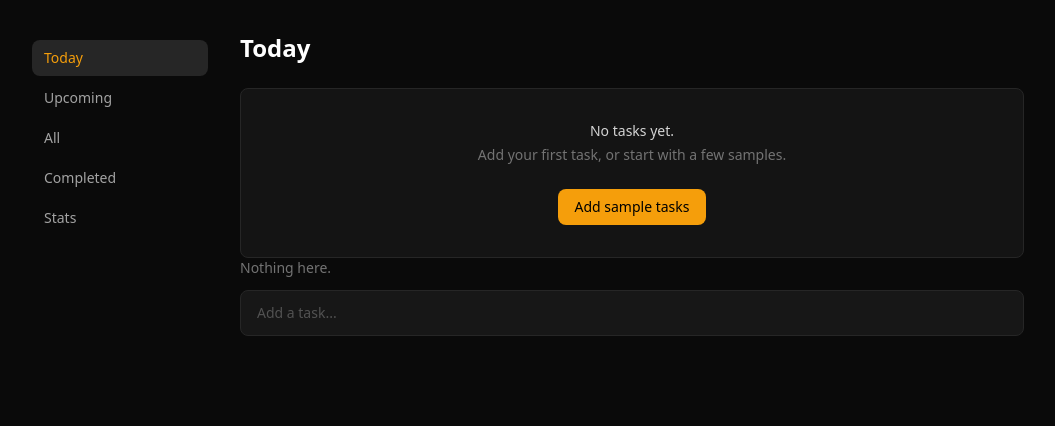
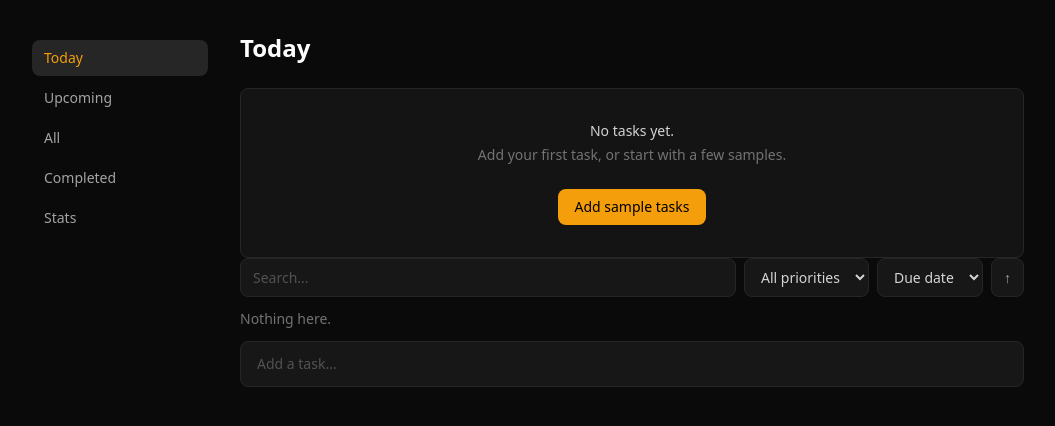
Before and after one commit to 2hyoon/cadence, a Next.js app: page / in a window 1280 px wide. Shown: the top 426 px of the page, without its empty margins (112-1167 px from the left). Built offline with nearby package versions, Linux system fonts and the light colour scheme.

Commit message:
feat(0-mvp): step 7 — filter-sort-search

```diff
--- a/features/TaskListContainer.tsx
+++ b/features/TaskListContainer.tsx
@@ -4,7 +4,9 @@ import { useState } from "react";
 import { useTodos } from "../store/TodoProvider";
 import { TaskList } from "../components/TaskList";
 import { TaskDetail } from "../components/TaskDetail";
-import type { Todo } from "../types/todo";
+import { filterTodos, type FilterCriteria } from "../lib/filter";
+import { sortTodos, type SortKey, type SortDirection } from "../lib/sort";
+import type { Priority, Todo } from "../types/todo";
 
 interface TaskListContainerProps {
   todos: Todo[];
@@ -15,6 +17,10 @@ export function TaskListContainer({ todos, today }: TaskListContainerProps) {
   const { state, dispatch } = useTodos();
   const [selectedId, setSelectedId] = useState<string | null>(null);
   const [addValue, setAddValue] = useState("");
+  const [query, setQuery] = useState("");
+  const [priorityFilter, setPriorityFilter] = useState<Priority | "">("");
+  const [sortKey, setSortKey] = useState<SortKey>("dueDate");
+  const [sortDir, setSortDir] = useState<SortDirection>("asc");
 
   const selectedTodo = selectedId ? state.todos.find((t) => t.id === selectedId) : null;
 
@@ -54,13 +60,60 @@ export function TaskListContainer({ todos, today }: TaskListContainerProps) {
     }
   }
 
+  const criteria: FilterCriteria = {
+    query: query || undefined,
+    priority: priorityFilter || undefined,
+  };
+  const displayTodos = sortTodos(filterTodos(todos, criteria), sortKey, sortDir);
+
   return (
     <div className="space-y-3">
-      {todos.length === 0 ? (
+      {/* Search / filter / sort bar */}
+      <div className="flex flex-wrap gap-2">
+        <input
+          aria-label="Search tasks"
+          placeholder="Search..."
+          value={query}
+          onChange={(e) => setQuery(e.target.value)}
+          className="flex-1 min-w-0 rounded-lg bg-neutral-900 border border-neutral-800 px-3 py-2 text-sm text-neutral-300 placeholder-neutral-600 focus:border-neutral-600 focus:outline-none"
+        />
+        <select
+          aria-label="Filter by priority"
+          value={priorityFilter}
+          onChange={(e) => setPriorityFilter(e.target.value as Priority | "")}
+          className="rounded-lg bg-neutral-900 border border-neutral-800 px-3 py-2 text-sm text-neutral-300 focus:border-neutral-600 focus:outline-none"
+        >
+          <option value="">All priorities</option>
+          <option value="high">High</option>
+          <option value="medium">Medium</option>
+          <option value="low">Low</option>
+        </select>
+        <select
+          aria-label="Sort by"
+          value={sortKey}
+          onChange={(e) => setSortKey(e.target.value as SortKey)}
+          className="rounded-lg bg-neutral-900 border border-neutral-800 px-3 py-2 text-sm text-neutral-300 focus:border-neutral-600 focus:outline-none"
+        >
+          <option value="dueDate">Due date</option>
+          <option value="priority">Priority</option>
+          <option value="createdAt">Created</option>
+        </select>
+        <button
+          aria-label={sortDir === "asc" ? "Sort ascending" : "Sort descending"}
+          onClick={() => setSortDir((d) => (d === "asc" ? "desc" : "asc"))}
+          className="rounded-lg bg-neutral-900 border border-neutral-800 px-3 py-2 text-sm text-neutral-400 hover:text-neutral-300 focus:outline-none"
+        >
+          {sortDir === "asc" ? "↑" : "↓"}
+        </button>
+      </div>
+
+      {displayTodos.length === 0 && todos.length > 0 ? (
+        <p className="text-neutral-500 text-sm">No tasks match your filters.</p>
+      ) : displayTodos.length === 0 ? (
         <p className="text-neutral-500 text-sm">Nothing here.</p>
       ) : (
         <TaskList
-          todos={todos}
+          todos={displayTodos}
           today={today}
           onToggle={handleToggle}
           onSelect={setSelectedId}
--- /dev/null
+++ b/lib/filter.ts
@@ -0,0 +1,24 @@
+import type { Priority, Todo } from "../types/todo";
+
+export interface FilterCriteria {
+  query?: string;
+  priority?: Priority;
+  tag?: string;
+}
+
+export function filterTodos(todos: Todo[], criteria: FilterCriteria): Todo[] {
+  const { query, priority, tag } = criteria;
+  const q = query?.trim().toLowerCase();
+
+  return todos.filter((todo) => {
+    if (q) {
+      const inTitle = todo.title.toLowerCase().includes(q);
+      const inNotes = todo.notes?.toLowerCase().includes(q) ?? false;
+      const inTags = todo.tags.some((t) => t.toLowerCase().includes(q));
+      if (!inTitle && !inNotes && !inTags) return false;
+    }
+    if (priority && todo.priority !== priority) return false;
+    if (tag && !todo.tags.includes(tag)) return false;
+    return true;
+  });
+}
--- /dev/null
+++ b/lib/sort.ts
@@ -0,0 +1,29 @@
+import type { Todo } from "../types/todo";
+
+export type SortKey = "dueDate" | "priority" | "createdAt";
+export type SortDirection = "asc" | "desc";
+
+const PRIORITY_RANK: Record<string, number> = { low: 0, medium: 1, high: 2 };
+
+export function sortTodos(todos: Todo[], key: SortKey, direction: SortDirection): Todo[] {
+  const factor = direction === "asc" ? 1 : -1;
+
+  return [...todos].sort((a, b) => {
+    if (key === "dueDate") {
+      const aDate = a.dueDate;
+      const bDate = b.dueDate;
+      if (aDate === undefined && bDate === undefined) return 0;
+      if (aDate === undefined) return 1;
+      if (bDate === undefined) return -1;
+      return factor * (aDate < bDate ? -1 : aDate > bDate ? 1 : 0);
+    }
+
+    if (key === "priority") {
+      const diff = PRIORITY_RANK[a.priority] - PRIORITY_RANK[b.priority];
+      return factor * diff;
+    }
+
+    // createdAt
+    return factor * (a.createdAt < b.createdAt ? -1 : a.createdAt > b.createdAt ? 1 : 0);
+  });
+}
```
Also changed, not shown: 2 other files (tests, documents, lock files or other folders).
